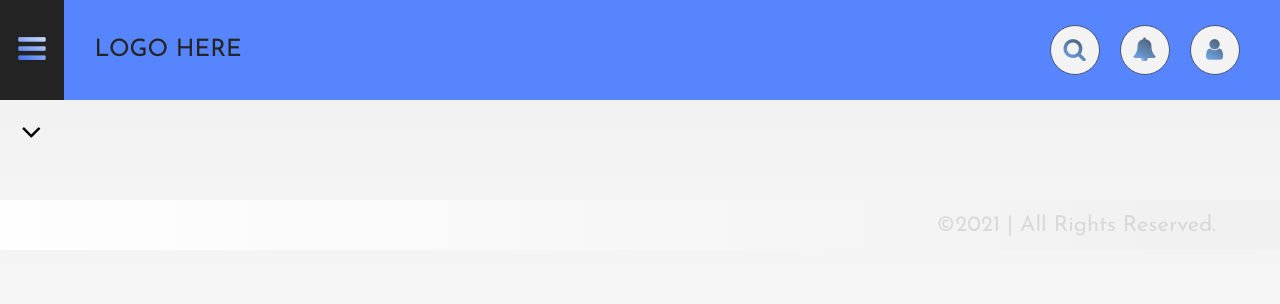
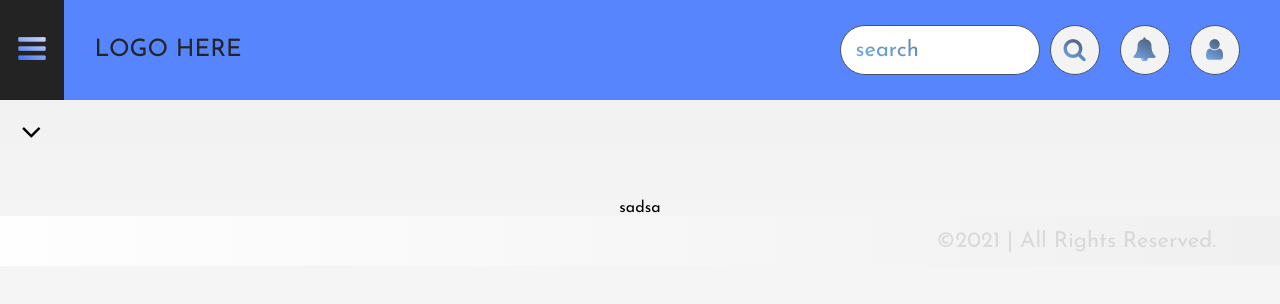
Before and after one commit to vadimkalaida/djinni_task1, a React (Create React App) app in the folder task1/task1/: page / in a window 1280 px wide. Both pictures are taken after a click on the button 1074 px from the left and 50 px from the top of the page. Shown: the top 304 px of the page. Built offline with nearby package versions, Linux system fonts and the light colour scheme.

Commit message:
search input is working

```diff
--- a/task1/task1/src/App.js
+++ b/task1/task1/src/App.js
@@ -4,6 +4,7 @@ import HeaderComponent from './components/HeaderComponent/HeaderComponent';
 import LeftBarComponent from "./components/LeftBarComponent/LeftBarComponent";
 import FooterComponent from "./components/FooterComponent/FooterComponent";
 import TopBarComponent from "./components/TopBarComponent/TopBarComponent";
+import MainComponent from "./components/MainComponent/MainComponent";
 import { AppBlock, AppContent } from "./elements";
 
 const App = () => {
@@ -39,6 +40,7 @@ const App = () => {
         <LeftBarComponent />
         <TopBarComponent />
       </AppContent>
+      <MainComponent />
       <FooterComponent />
     </AppBlock>
   );
--- a/task1/task1/src/components/HeaderComponent/HeaderComponent.js
+++ b/task1/task1/src/components/HeaderComponent/HeaderComponent.js
@@ -1,17 +1,34 @@
-import React from 'react';
-import { TopBlock, Header, HeaderContainer, HeaderLeft, HeaderRight, HeaderButton } from './elements';
-import { BigParagraph } from "../../elements";
+import React, { useState } from 'react';
+import { TopBlock, Header, HeaderContainer, HeaderLeft, HeaderLogo, HeaderRight, HeaderSearchInput, HeaderButton } from './elements';
 
 const HeaderComponent = () => {
+  const [ isSearchInputVisible, setIsSearchInputVisible ] = useState(false);
+  const [ searchValue, setSearchValue ] = useState('');
+
+  const showSearchInput = () => {
+    setIsSearchInputVisible(!isSearchInputVisible);
+  };
+
+  const handleSearchInputValue = (e) => {
+    setSearchValue(e.target.value);
+  };
+
+  const searchInGoogle = (e) => {
+    if(e.key === 'Enter') {
+      window.open(`https://www.google.com/search?sxsrf=ALeKk02oTT4lr2uF2RYjMfaFLdYAyOBMeA%3A1610929527807&source=hp&ei=d9UEYLP9LrmajLsPqr6h6AY&q=${ searchValue }&oq=fdsf&gs_lcp=CgZwc3ktYWIQAzIFCAAQyQMyAggAMgIIADICCAAyAggAMgIIADICCAAyAggAMgIIADICCAA6BwgjEOoCECc6BAgjECc6CAgAEMkDEJECOgUIABCRAjoECAAQQzoICC4QxwEQrwE6BwgAEMkDEEM6BwgAEBQQhwI6AgguUN4KWJ0NYI0UaAFwAHgAgAGgAogB_ASSAQUwLjMuMZgBAKABAaoBB2d3cy13aXqwAQo&sclient=psy-ab&ved=0ahUKEwjzlIuSnKTuAhU5DWMBHSpfCG0Q4dUDCAc&uact=5`, '_blank')
+    }
+  };
+
   return(
     <TopBlock>
       <Header>
         <HeaderContainer>
           <HeaderLeft>
-            <BigParagraph>Logo here</BigParagraph>
+            <HeaderLogo>Logo here</HeaderLogo>
           </HeaderLeft>
           <HeaderRight>
-            <HeaderButton><i className="fa fa-search" aria-hidden="true"></i></HeaderButton>
+            { isSearchInputVisible ? <HeaderSearchInput type="text" name="search" placeholder="search" onChange={handleSearchInputValue} onKeyDown={searchInGoogle}/> : null }
+            <HeaderButton onClick={showSearchInput}><i className="fa fa-search" aria-hidden="true"></i></HeaderButton>
             <HeaderButton><i className="fa fa-bell" aria-hidden="true"></i></HeaderButton>
             <HeaderButton><i className="fa fa-user" aria-hidden="true"></i></HeaderButton>
           </HeaderRight>
--- a/task1/task1/src/components/HeaderComponent/elements.js
+++ b/task1/task1/src/components/HeaderComponent/elements.js
@@ -41,7 +41,7 @@ export const HeaderContainer = styled.div`
 `;
 
 export const HeaderLeft = styled.div`
-  width: 50%;
+  width: 30%;
   display: flex;
   justify-content: flex-start;
   @media(min-width: 320px) and (max-width: 550px) {
@@ -50,14 +50,48 @@ export const HeaderLeft = styled.div`
   }
 `;
 
+export const HeaderLogo = styled.p`
+  text-transform: uppercase;
+  color: #242424;
+  font-size: 24px;
+  @media(min-width: 320px) and (max-width: 750px) {
+    font-size: 20px;
+  }
+`;
+
 export const HeaderRight = styled.div`
-  width: 50%;
+  width: 70%;
   display: flex;
+  flex-wrap: wrap;
   justify-content: flex-end;
   @media(min-width: 320px) and (max-width: 550px) {
     width: 100%;
     justify-content: center;
     margin-bottom: 20px;
+  }
+`;
+
+export const HeaderSearchInput = styled.input`
+  width: 200px;
+  height: 50px;
+  border-radius: 25px;
+  border: 1px solid #455376;
+  font-size: 22px;
+  outline: none;
+  padding-left: 15px;
+  color: #2C62E8;
+  &::placeholder {
+    ${textGradient('#73ADF5', '#475261', 60)}
+  }
+  @media(min-width: 420px) and (max-width: 900px) {
+    width: 150px;
+    height: 40px;
+    font-size: 18px;
+  }
+  @media(min-width: 320px) and (max-width: 419px) {
+    width: 100px;
+    height: 35px;
+    font-size: 14px;
   }
 `;
 
@@ -78,11 +112,24 @@ export const HeaderButton = styled.button`
   &:active {
     background: #EAEAEA;
   }
+  @media(min-width: 320px) and (max-width: 900px) {
+    width: 40px;
+    height: 40px;
+    font-size: 18px;
+  }
+  @media(min-width: 550px) and (max-width: 660px) {
+    margin-left: 5px;
+    margin-right: 5px;
+  }
+  @media(min-width: 320px) and (max-width: 419px) {
+    width: 35px;
+    height: 35px;
+    font-size: 18px;
+    margin-left: 5px;
+    margin-right: 5px;
+  }
   & i {
     ${textGradient('#73ADF5', '#475261', 60)}
   }
-  @media(min-width: 320px) and (max-width: 550px) {
-    margin-left: 5%;
-    margin-right: 5%;
-  }
+
 `;
--- a/task1/task1/src/components/LeftBarComponent/elements.js
+++ b/task1/task1/src/components/LeftBarComponent/elements.js
@@ -1,5 +1,5 @@
 import styled from 'styled-components';
-import { textGradient } from "../../elements";
+import { textGradient, displayFlex } from "../../elements";
 
 const templateForMediaLeftBar = `
   @media(min-width: 1000px) and (max-width: 1600px) {
@@ -20,10 +20,9 @@ const templateForMediaLeftBar = `
 export const LeftBar = styled.div`
   width: 4%;
   height: 90vh;
-  display: flex;
   transition: .2s;
-  display: flex;
-  flex-direction: column;
+  ${ displayFlex('flex-start', 'flex-start', 'column') }
+  z-index: 9999;
   ${templateForMediaLeftBar}
 `;
 
@@ -35,6 +34,7 @@ export const LeftBarOpenMenuButton = styled.button`
   cursor: pointer;
   font-size: 32px;
   outline: none;
+  z-index: 999999;
   position: absolute;
   top: -100px;
   & i {
@@ -92,15 +92,10 @@ export const LeftBarMenu = styled.div`
 
 export const LeftBarMenuTop = styled.div`
   height: 75vh;
-  display: flex;
-  flex-direction: column;
-  justify-content: flex-start;
-  align-items: center;
+  ${ displayFlex('flex-start', 'center', 'column') }
   margin-top: 0;
 `;
 
 export const LeftBarMenuBottom = styled.div`
-  display: flex;
-  justify-content: center;
-  align-items: flex-end;
+  ${ displayFlex('center', 'flex-end', 'row') }
 `;
--- /dev/null
+++ b/task1/task1/src/components/MainComponent/MainComponent.js
@@ -0,0 +1,14 @@
+import React from 'react';
+import { Main, MainContainer } from "./elements";
+
+const MainComponent = () => {
+  return(
+    <Main>
+      <MainContainer>
+        sadsa
+      </MainContainer>
+    </Main>
+  );
+};
+
+export default MainComponent;
--- /dev/null
+++ b/task1/task1/src/components/MainComponent/elements.js
@@ -0,0 +1,13 @@
+import styled from 'styled-components';
+import { displayFlex } from "../../elements";
+
+export const Main = styled.div`
+  width: 100%;
+  margin-top: 0;
+`;
+
+export const MainContainer = styled.div`
+  width: 95%;
+  margin: auto;
+  ${ displayFlex('center', 'center', 'row') }
+`;
--- a/task1/task1/src/components/TopBarComponent/elements.js
+++ b/task1/task1/src/components/TopBarComponent/elements.js
@@ -25,6 +25,7 @@ export const TopBarContent = styled.div`
   display: flex;
   position: relative;
   align-items: center;
+  background: #fff;
   -webkit-box-shadow: 0px 3px 5px rgba(84,109,141,0.76);
   -moz-box-shadow: 0px 5px 3px rgba(84,109,141,0.76);
   box-shadow: 0px 3px 5px rgba(84,109,141,0.76);
@@ -190,6 +191,9 @@ export const TopBarBottomTextBox = styled.div`
   height: 30px;
   border: 1px solid #BEBEBE;
   border-radius: 5px;
+  background: #fff;
+  background: -webkit-linear-gradient(to bottom, #F1F0F0, #FEFEFE);
+  background: linear-gradient(to bottom, #F1F0F0, #FEFEFE);
   ${ displayFlex('center', 'center', 'row') }
   margin-left: 5px;
   margin-right: 5px;
@@ -213,8 +217,11 @@ export const TopBarBottomTextBox = styled.div`
     @media(min-width: 550px) and (max-width: 953px) {
       font-size: 18px;
     }
-    @media(min-width: 320px) and (max-width: 549px) {
+    @media(min-width: 400px) and (max-width: 549px) {
       font-size: 14px;
+    }
+    @media(min-width: 320px) and (max-width: 399px) {
+      font-size: 12px;
     }
   }
 `;
--- a/task1/task1/src/elements.js
+++ b/task1/task1/src/elements.js
@@ -29,12 +29,6 @@ export const AppBlock = styled.div`
   align-items: flex-start;
 `;
 
-export const BigParagraph = styled.p`
-  text-transform: uppercase;
-  color: #242424;
-  font-size: 24px;
-`;
-
 export const AppContent = styled.div`
   width: 100%;
   display: flex;
```
Also changed, not shown: 2 other files (tests, documents, lock files or other folders).
